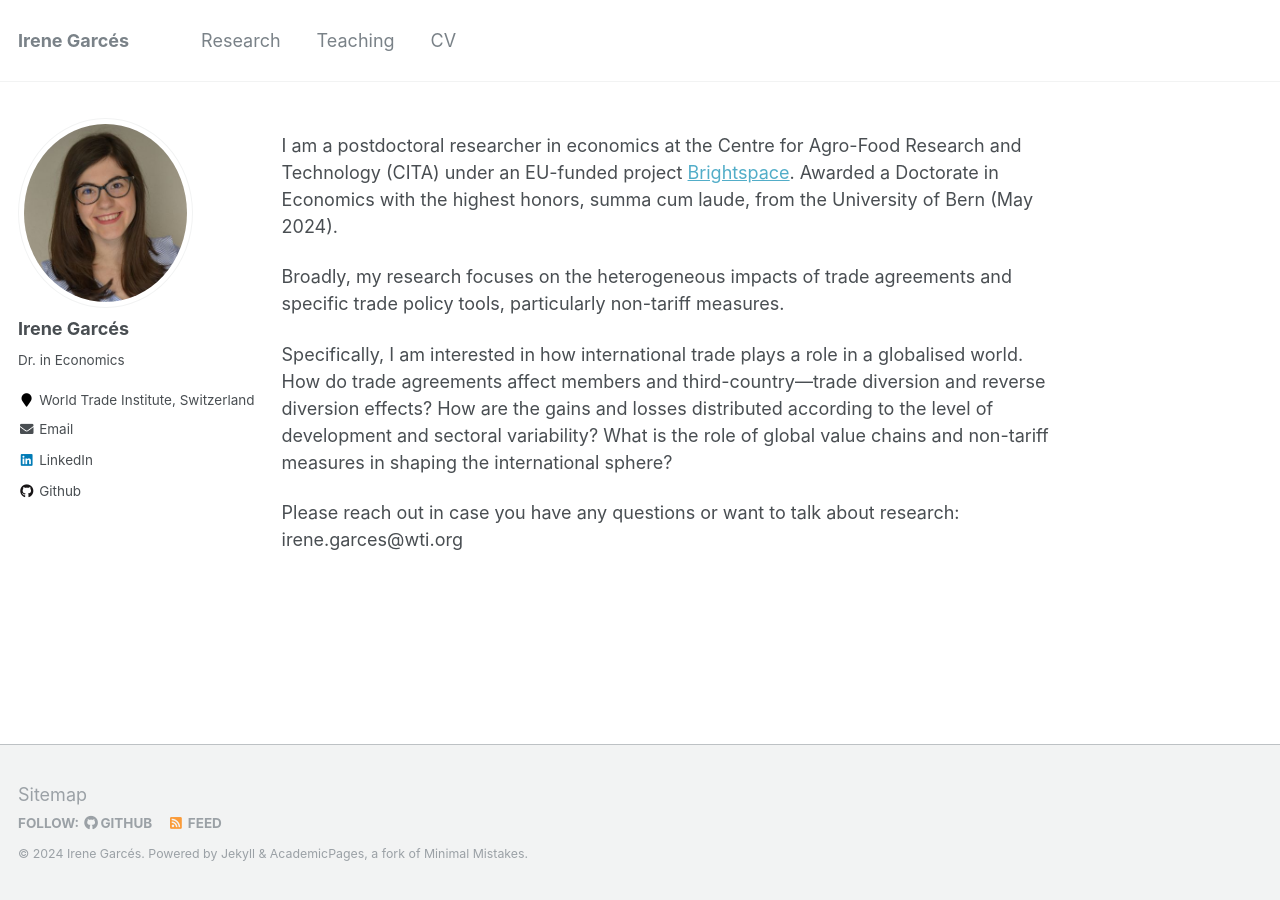
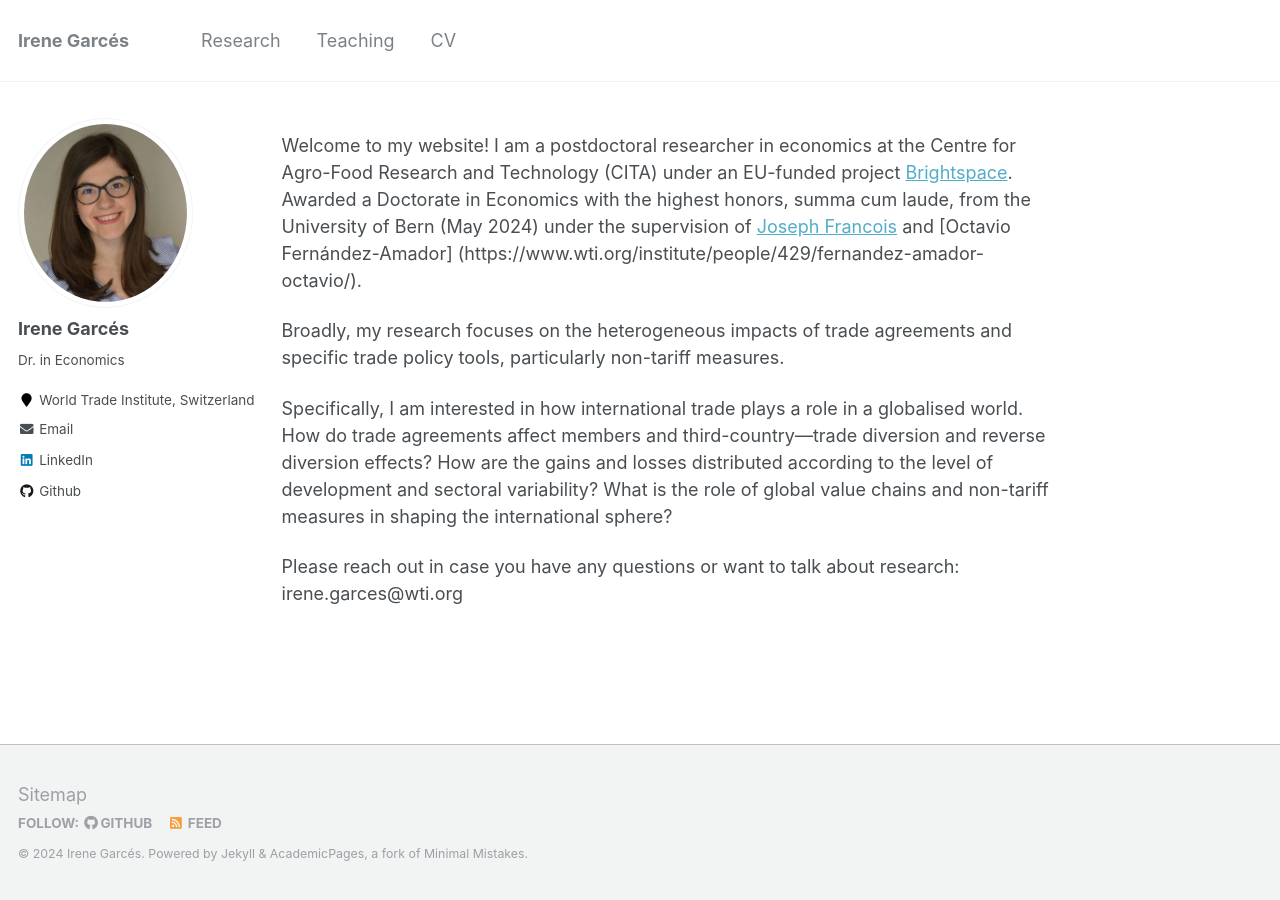
Before and after one commit to IreneGarces/irenegarces.github.io, a Jekyll site: the page built from _pages/about.md, in a window 1280 px wide. Built offline with Jekyll 4.4.1, drawn with Linux system fonts in a browser that asks for light colours.

Commit message:
Update about.md

```diff
--- a/_pages/about.md
+++ b/_pages/about.md
@@ -8,7 +8,7 @@ redirect_from:
   - /about.html
 ---
 
-I am a postdoctoral researcher in economics at the Centre for Agro-Food Research and Technology (CITA) under an EU-funded project [Brightspace](https://brightspace-project.eu/). Awarded a Doctorate in Economics with the highest honors, summa cum laude, from the University of Bern (May 2024).
+Welcome to my website! I am a postdoctoral researcher in economics at the Centre for Agro-Food Research and Technology (CITA) under an EU-funded project [Brightspace](https://brightspace-project.eu/). Awarded a Doctorate in Economics with the highest honors, summa cum laude, from the University of Bern (May 2024) under the supervision of [Joseph Francois](https://www.wti.org/institute/people/432/francois-joseph/) and [Octavio Fernández-Amador] (https://www.wti.org/institute/people/429/fernandez-amador-octavio/).
 
 Broadly, my research focuses on the heterogeneous impacts of trade agreements and specific trade policy tools, particularly non-tariff measures.
 
```
